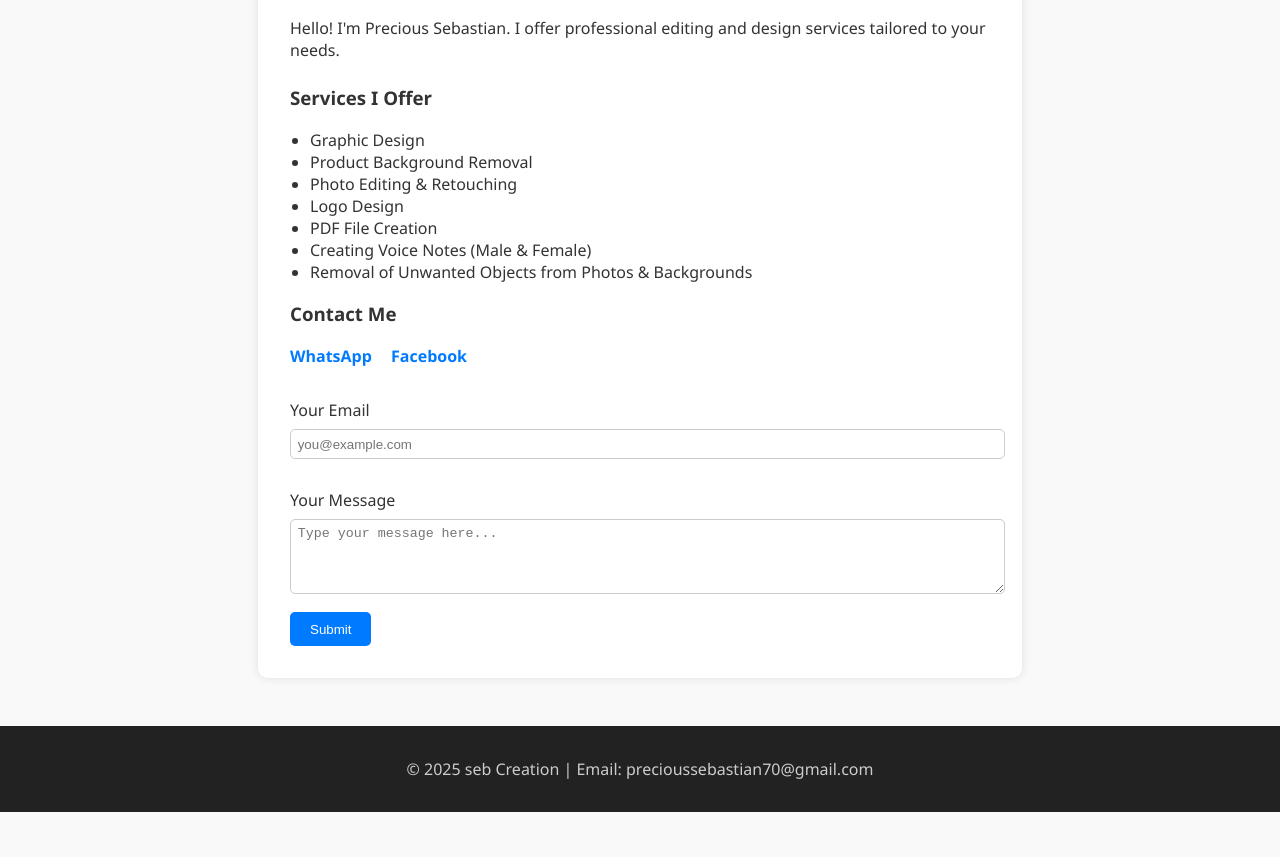
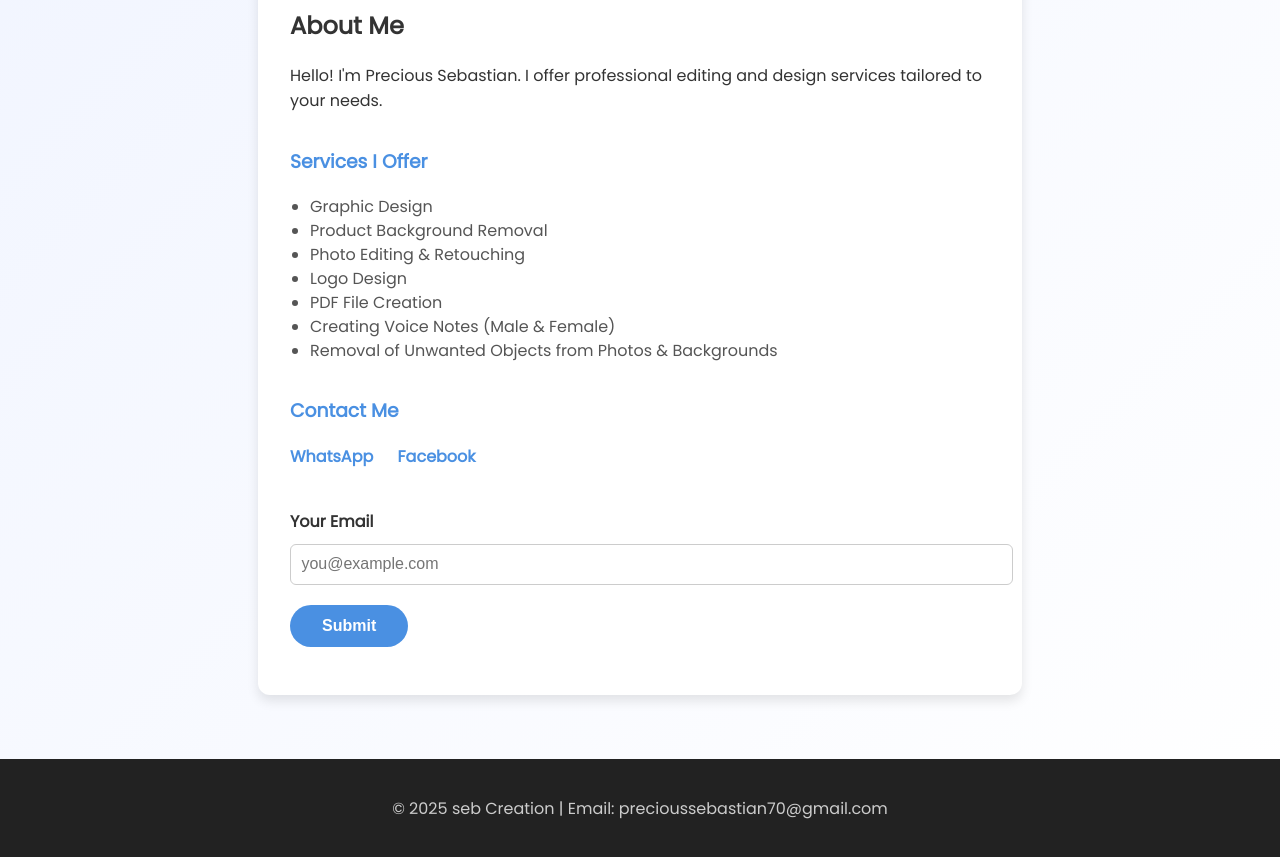
Before and after one commit to seb-creator01/seb-creations-, a plain HTML site: page index.html in a window 1280 px wide. Shown: the part 325-1182 px from the top of the page. Before the commit the page ends 1137 px from the top, so only its background shows below. Drawn offline with Linux system fonts and the light colour scheme.

Commit message:
Update index.html

```diff
--- a/index.html
+++ b/index.html
@@ -4,86 +4,113 @@
 <meta charset="UTF-8" />
 <meta name="viewport" content="width=device-width, initial-scale=1" />
 <title>seb Creation</title>
+<link href="https://fonts.googleapis.com/css2?family=Poppins&display=swap" rel="stylesheet" />
 <style>
   body {
-      font-family: 'Segoe UI', Tahoma, Geneva, Verdana, sans-serif;
-      background: #f9f9f9;
-      margin: 0;
-      padding: 0;
+    font-family: 'Poppins', sans-serif;
+    background: linear-gradient(135deg, #f0f4ff, #ffffff);
+    margin: 0; padding: 0;
     color: #333;
   }
   header {
-      background: #007bff;
+    background: #4A90E2;
     color: white;
-      padding: 1em 0;
+    padding: 1.5em 0;
     text-align: center;
+    box-shadow: 0 3px 6px rgba(74,144,226,0.3);
   }
   main {
     max-width: 700px;
-      margin: 2em auto;
+    margin: 2em auto 4em auto;
     background: white;
-      padding: 2em;
-      border-radius: 10px;
-      box-shadow: 0 0 10px rgba(0,0,0,0.1);
+    padding: 2.5em 2em 3em 2em;
+    border-radius: 12px;
+    box-shadow: 0 6px 12px rgba(0,0,0,0.1);
   }
   img.profile {
     display: block;
-      margin: 0 auto 1em;
+    margin: 0 auto 1.5em;
     border-radius: 50%;
-      max-width: 150px;
+    max-width: 160px;
+    box-shadow: 0 4px 8px rgba(74,144,226,0.3);
   }
   h1, h2 {
     margin-top: 0;
   }
-    .services {
-      margin-top: 1.5em;
+  h3 {
+    margin-top: 1.8em;
+    color: #4A90E2;
   }
   .services ul {
     list-style-type: disc;
     padding-left: 20px;
+    color: #555;
+line-height: 1.5;
   }
   .contact-links a {
-      margin-right: 15px;
+    display: inline-block;
+    margin-right: 20px;
     text-decoration: none;
-      color: #007bff;
-font-weight: bold;
+    color: #4A90E2;
+    font-weight: 600;
+    transition: color 0.3s ease;
+  }
+  .contact-links a:hover {
+    color: #2e65c7;
   }
   form {
-      margin-top: 2em;
+    margin-top: 2.5em;
     text-align: left;
   }
   label {
     display: block;
-      margin-top: 1em;
-      margin-bottom: 0.5em;
+    margin-bottom: 0.6em;
+    font-weight: 600;
   }
-    input[type="email"],
-    textarea {
+  input[type="email"] {
     width: 100%;
-      padding: 0.5em;
-      margin-bottom: 1em;
-      border-radius: 5px;
-      border: 1px solid #ccc;
+    padding: 0.65em;
+    margin-bottom: 1.3em;
+    border-radius: 6px;
+    border: 1.5px solid #ccc;
+    font-size: 1em;
+    transition: border-color 0.3s ease;
+  }
+  input[type="email"]:focus {
+    outline: none;
+    border-color: #4A90E2;
+    box-shadow: 0 0 5px rgba(74,144,226,0.5);
   }
   button {
-      background: #007bff;
+    background: #4A90E2;
     color: white;
     border: none;
-      padding: 0.7em 1.5em;
-      border-radius: 5px;
+    padding: 0.75em 2em;
+    border-radius: 25px;
     cursor: pointer;
+    font-size: 1em;
+    font-weight: 600;
+    transition: background-color 0.3s ease;
   }
-    .success-message {
-      color: green;
-      font-weight: bold;
-      margin-top: 1em;
+  button:hover {
+    background: #2e65c7;
   }
   footer {
     background: #222;
     color: #ccc;
-      padding: 1em 0;
+    padding: 1.3em 0;
     text-align: center;
-      margin-top: 3em;
+    margin-top: 4em;
+  }
+  /* Thank you message style */
+  #thankyou_message {
+    display: none;
+    margin-top: 1em;
+    padding: 1em;
+    background: #dff0d8;
+    color: #3c763d;
+border-radius: 6px;
+    font-weight: 600;
   }
 </style>
 </head>
@@ -94,7 +121,6 @@ font-weight: bold;
 
 <main>
   <img src="https://raw.githubusercontent.com/seb-creator01/My-first-website-/main/IMG_20250720_214611_200.jpg" alt="Profile Photo" class="profile" />
-
   <h2>About Me</h2>
   <p>Hello! I'm Precious Sebastian. I offer professional editing and design services tailored to your needs.</p>
 
@@ -113,20 +139,17 @@ font-weight: bold;
 
   <div class="contact-links">
     <h3>Contact Me</h3>
-      <a href="https://wa.me/2348053103234" target="_blank">WhatsApp</a>
-      <a href="https://www.facebook.com/profile.php?id=100088580289477" target="_blank">Facebook</a>
+    <a href="https://wa.me/2348053103234" target="_blank" rel="noopener noreferrer">WhatsApp</a>
+    <a href="https://www.facebook.com/profile.php?id=100088580289477" target="_blank" rel="noopener noreferrer">Facebook</a>
   </div>
 
-    <form id="contact-form" action="https://formspree.io/f/xnnzjbvz" method="POST">
+  <form id="contactForm" action="https://formspree.io/f/xnnzjbvz" method="POST" onsubmit="handleSubmit(event)">
     <label for="email">Your Email</label>
-      <input type="email" id="email" name="email" placeholder="you@example.com" required />
+<input type="email" id="email" name="Email" placeholder="you@example.com" required />
+    <button type="submit">Submit</button>
+  </form>
 
-      <label for="message">Your Message</label>
-      <textarea id="message" name="message" rows="4" placeholder="Type your message here..." required></textarea>
-
-      <button type="submit">Submit</button>
-      <p class="success-message" id="thank-you" style="display:none;">Thank you! Your message has been sent.</p>
-    </form>
+  <div id="thankyou_message">Thank you for contacting me! I will get back to you soon.</div>
 </main>
 
 <footer>
@@ -134,24 +157,25 @@ font-weight: bold;
 </footer>
 
 <script>
-    const form = document.getElementById('contact-form');
-    const thankYou = document.getElementById('thank-you');
-form.addEventListener('submit', function(e) {
-      e.preventDefault();
-      const data = new FormData(form);
+  function handleSubmit(event) {
+    event.preventDefault();
+    const form = event.target;
+
     fetch(form.action, {
-        method: 'POST',
-        body: data,
-        headers: {
-          'Accept': 'application/json'
+      method: form.method,
+      body: new FormData(form),
+      headers: { 'Accept': 'application/json' }
+    }).then(response => {
+      if (response.ok) {
+        form.style.display = 'none';
+        document.getElementById('thankyou_message').style.display = 'block';
+      } else {
+        alert('Oops! There was a problem submitting your form.');
       }
-      }).then(() => {
-        form.reset();
-        thankYou.style.display = 'block';
-      }).catch(error => {
-        alert('Oops! There was a problem submitting your form');
+    }).catch(() => {
+      alert('Oops! There was a problem submitting your form.');
     });
-    });
+  }
 </script>
 </body>
   </html>
```
Lines whose indentation alone changed are shown as unchanged.
